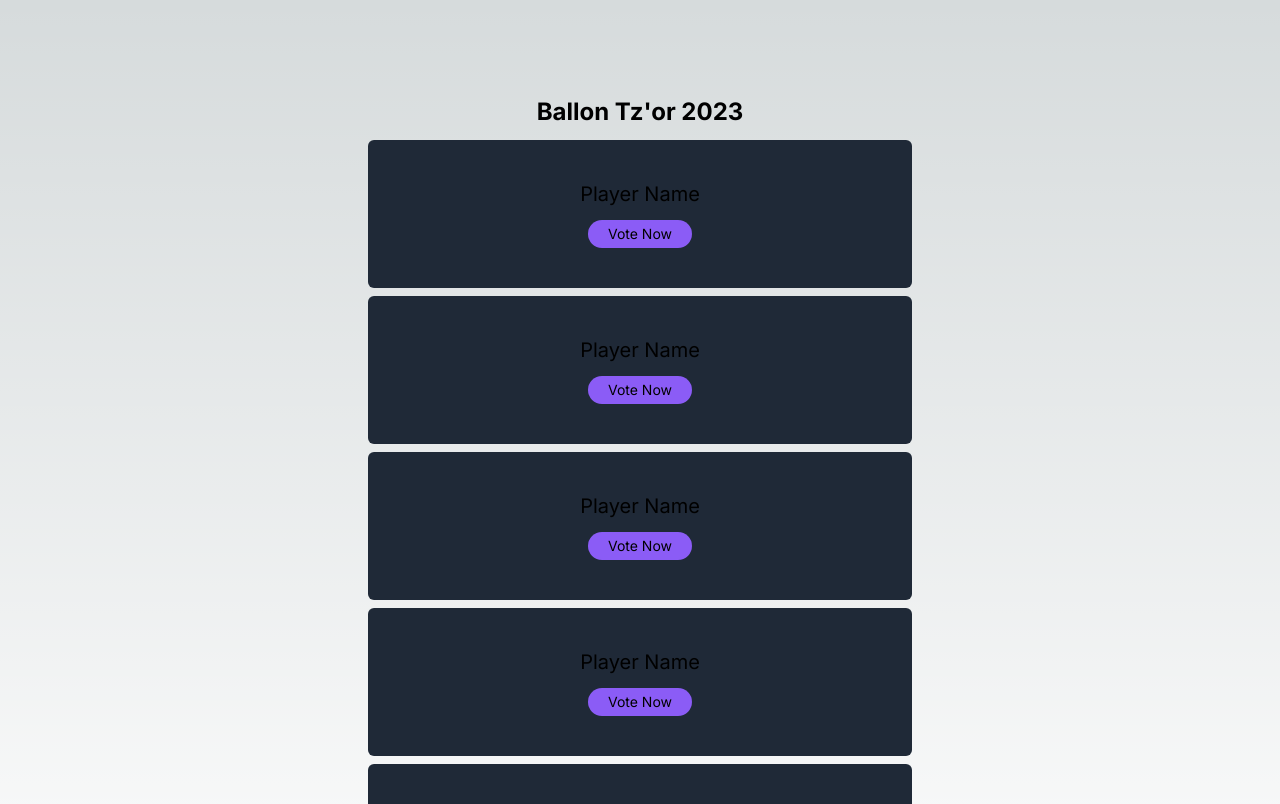
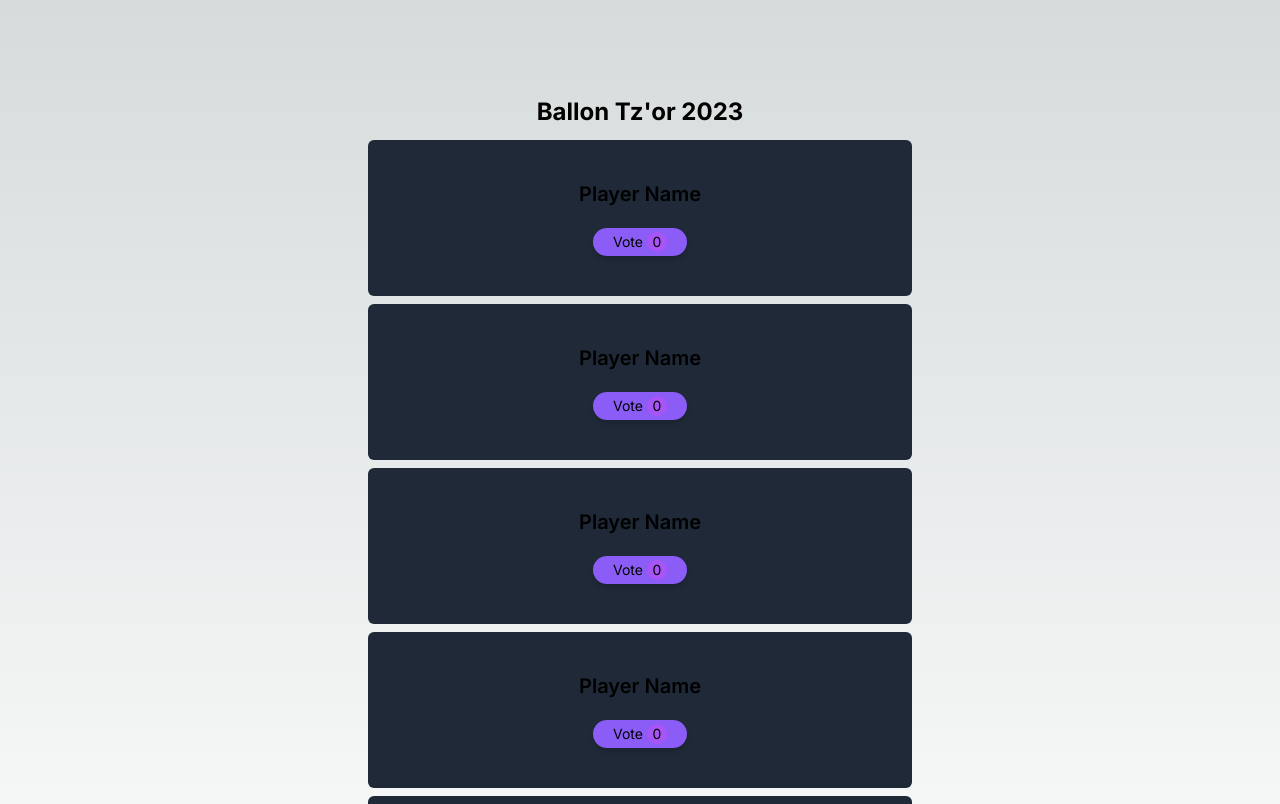
Before and after one commit to onedebos/ballon-tz-or, a Next.js app: page / in a window 1280 px wide. Shown: the top 804 px of the page. Built offline with nearby package versions, Linux system fonts and the light colour scheme.

Commit message:
add styles to voting page

```diff
--- a/src/components/Card.js
+++ b/src/components/Card.js
@@ -1,14 +1,18 @@
-const Card = ({ playerName, onClick }) => {
+const Card = ({ playerName, onClick, votes }) => {
   return (
     <div className="bg-gray-800 hover:bg-gray-700 ease-in-out duration-200 py-10 w-1/2 rounded-md">
-      <p className="text-center text-xl">{playerName}</p>
-      <div className="flex justify-center items-center">
-        <button
+      <p className="text-center text-xl font-semibold">{playerName}</p>
+
+      <div className="flex justify-center mt-2">
+        <div
           onClick={onClick}
-          className="bg-violet-500 hover:bg-violet-600 px-5 py-1 rounded-full text-sm mt-3"
+          className="cursor-pointer bg-violet-500 hover:bg-violet-600 px-5 py-1 rounded-full shadow-md text-sm mt-3 flex items-center justify-center"
         >
-          Vote Now
-        </button>
+          <div className="mr-1">Vote</div>
+          <div className="rounded-full bg-purple-500 w-5 h-5 text-center text-sm">
+            {votes}
+          </div>
+        </div>
       </div>
     </div>
   );
--- a/src/pages/index.js
+++ b/src/pages/index.js
@@ -12,11 +12,11 @@
         <h1 className="text-2xl font-bold mb-3">Ballon Tz'or 2023</h1>
       </div>
       <div className="flex flex-col items-center w-full gap-2">
-        <Card playerName={"Player Name"} />
-        <Card playerName={"Player Name"} />
-        <Card playerName={"Player Name"} />
-        <Card playerName={"Player Name"} />
-        <Card playerName={"Player Name"} />
+        <Card playerName={"Player Name"} votes={0} />
+        <Card playerName={"Player Name"} votes={0} />
+        <Card playerName={"Player Name"} votes={0} />
+        <Card playerName={"Player Name"} votes={0} />
+        <Card playerName={"Player Name"} votes={0} />
       </div>
     </main>
   );
```
